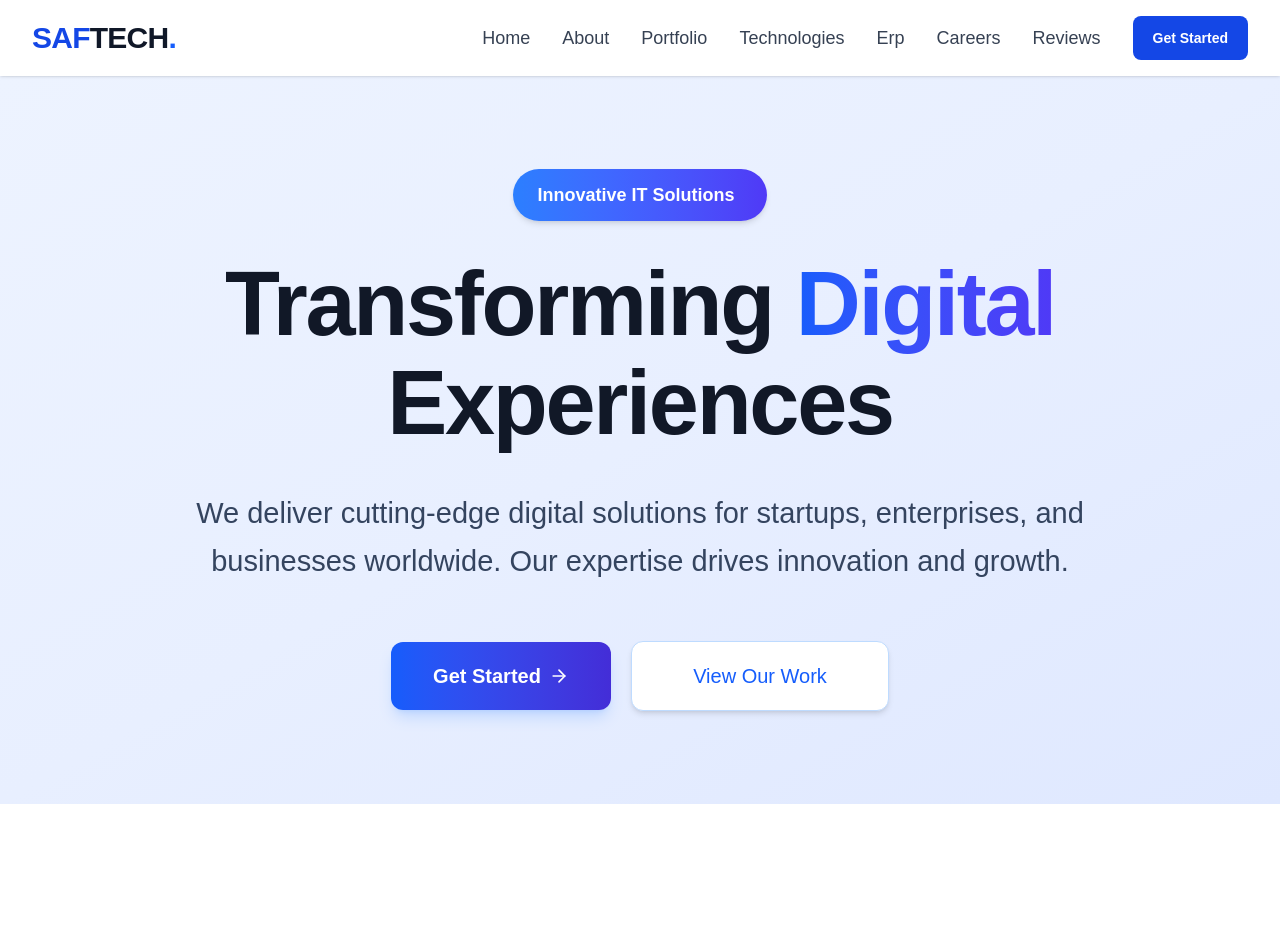
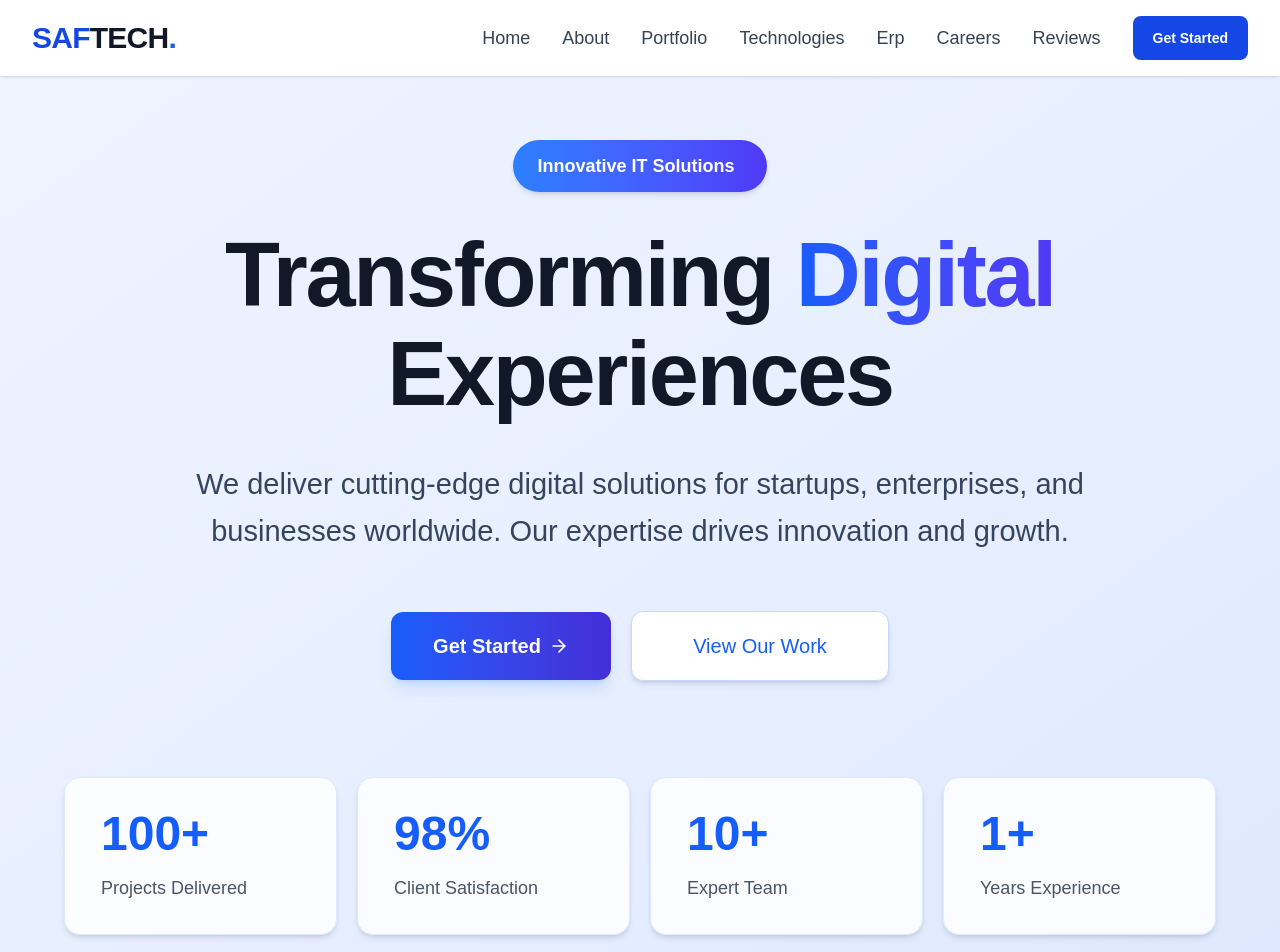
Before and after one commit to ayazmodan90/saftech, a Next.js app: page / in a window 1280 px wide. Shown: the top 952 px of the page. Before the commit the page ends 804 px from the top, so only its background shows below. Built offline with nearby package versions, Linux system fonts and the light colour scheme.

Commit message:
add static cards

```diff
--- a/src/components/Hero.jsx
+++ b/src/components/Hero.jsx
@@ -52,6 +52,30 @@ export default function Hero() {
                         View Our Work
                     </Link>
                 </div>
+
+                {/* Statistics Cards */}
+                <div className="mt-24 grid grid-cols-1 gap-5 sm:grid-cols-2 lg:grid-cols-4">
+                    {[
+                        { value: "100+", label: "Projects Delivered" },
+                        { value: "98%", label: "Client Satisfaction" },
+                        { value: "10+", label: "Expert Team" },
+                        { value: "1+", label: "Years Experience" },
+                    ].map((stat)=> (
+                        <div
+                           key={stat.label}
+                           className="rounded-2xl border border-blue-100 bg-white/85 px-9 py-8 text-left shadow-md transition duration-300 hover:-translate-y-2 hover:shadow-xl"
+                        >
+                            <h2 className="text-4xl font-extrabold text-blue-600 sm:text-5xl">
+                               {stat.value}
+                            </h2>
+
+                            <p className="mt-4 text-lg font-medium text-gray-600">
+                               {stat.label}
+                            </p>
+                        </div>
+                    ))}
+               </div>
+
             </div>
         </section>
     )
```
